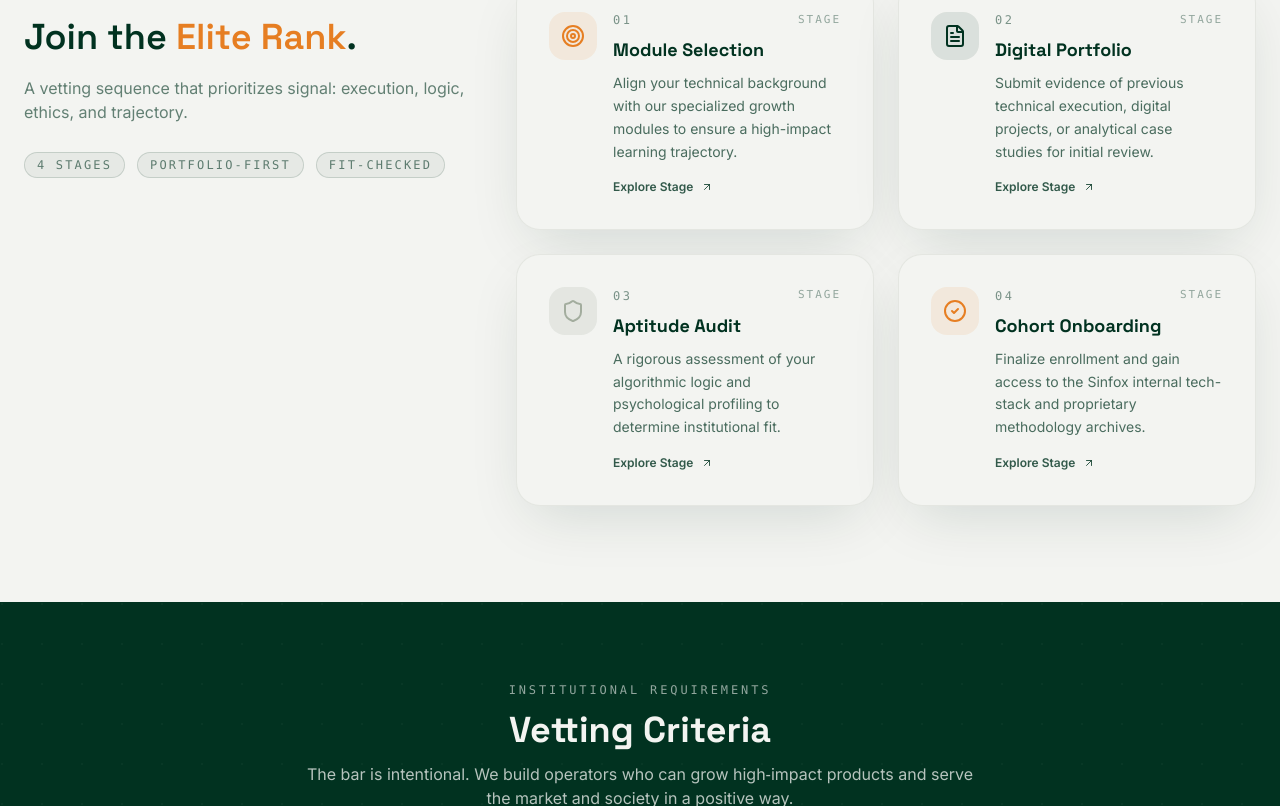
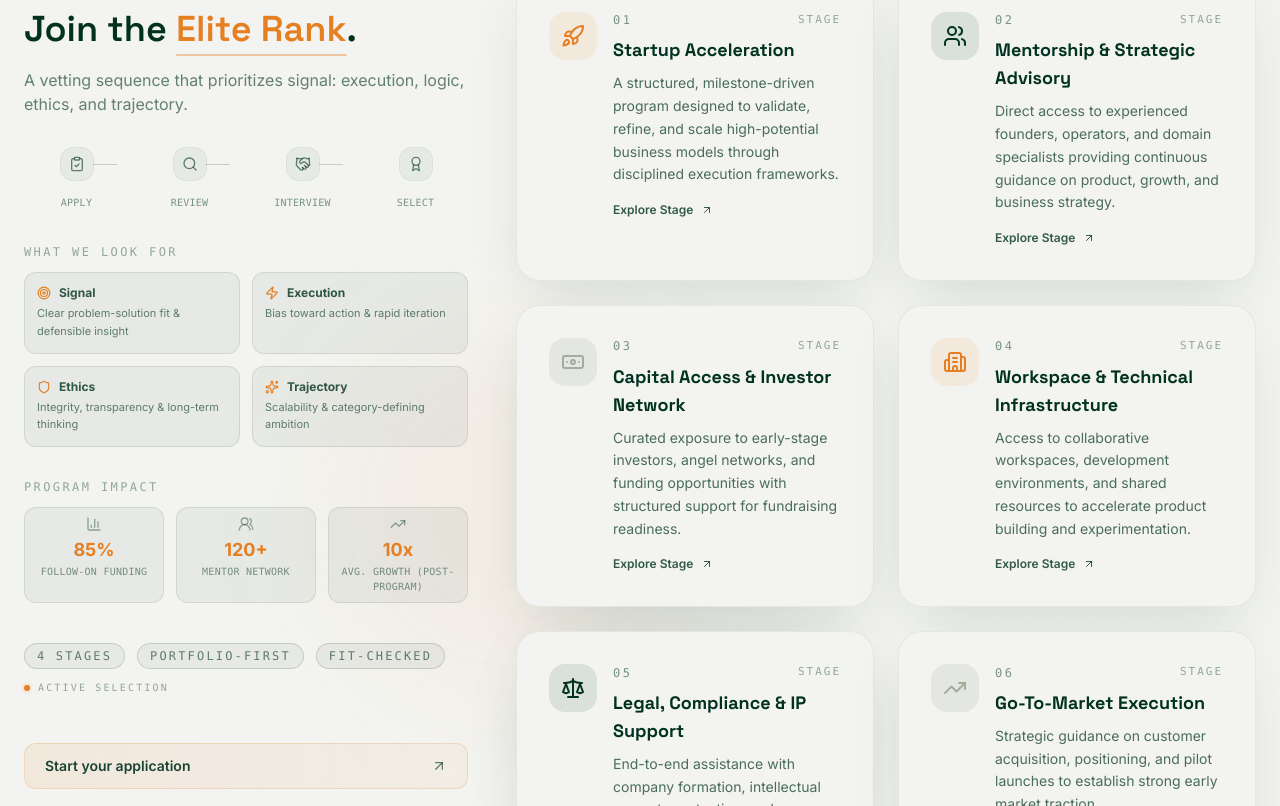
Before and after one commit to anirudhkaturu/sinfox-academy, a Next.js app: page /incubations in a window 1280 px wide. Shown: the part 414-1220 px from the top of the page. Built offline with nearby package versions, Linux system fonts and the light colour scheme.

Commit message:
more accurate hero section numbers, updated incubation details

```diff
--- a/src/app/incubations/_components/SelectionProcessSection.tsx
+++ b/src/app/incubations/_components/SelectionProcessSection.tsx
@@ -1,80 +1,298 @@
 "use client";
 
 import { motion } from "framer-motion";
-import { ArrowUpRight, CheckCircle2, FileText, Shield, Target } from "lucide-react";
+import { ArrowUpRight } from "lucide-react";
 
 import { TactileCard } from "@/app/components/TactileCard";
+
+import {
+  Rocket,
+  Users,
+  Banknote,
+  Building2,
+  Scale,
+  TrendingUp,
+  Presentation,
+  Network,
+  ClipboardCheck,
+  Search,
+  Handshake,
+  Award,
+  Target,
+  Zap,
+  Shield,
+  Sparkles,
+  BarChart3,
+  Users2,
+  TrendingUp as TrendingUpIcon,
+} from "lucide-react";
 
 const steps = [
   {
     num: "01",
-    title: "Module Selection",
+    title: "Startup Acceleration",
     description:
-      "Align your technical background with our specialized growth modules to ensure a high-impact learning trajectory.",
-    icon: Target,
+      "A structured, milestone-driven program designed to validate, refine, and scale high-potential business models through disciplined execution frameworks.",
+    icon: Rocket,
     accent: "accent",
   },
   {
     num: "02",
-    title: "Digital Portfolio",
+    title: "Mentorship & Strategic Advisory",
     description:
-      "Submit evidence of previous technical execution, digital projects, or analytical case studies for initial review.",
-    icon: FileText,
+      "Direct access to experienced founders, operators, and domain specialists providing continuous guidance on product, growth, and business strategy.",
+    icon: Users,
     accent: "secondary",
   },
   {
     num: "03",
-    title: "Aptitude Audit",
+    title: "Capital Access & Investor Network",
     description:
-      "A rigorous assessment of your algorithmic logic and psychological profiling to determine institutional fit.",
-    icon: Shield,
+      "Curated exposure to early-stage investors, angel networks, and funding opportunities with structured support for fundraising readiness.",
+    icon: Banknote,
     accent: "tertiary",
   },
   {
     num: "04",
-    title: "Cohort Onboarding",
+    title: "Workspace & Technical Infrastructure",
     description:
-      "Finalize enrollment and gain access to the Sinfox internal tech-stack and proprietary methodology archives.",
-    icon: CheckCircle2,
+      "Access to collaborative workspaces, development environments, and shared resources to accelerate product building and experimentation.",
+    icon: Building2,
     accent: "accent",
   },
+  {
+    num: "05",
+    title: "Legal, Compliance & IP Support",
+    description:
+      "End-to-end assistance with company formation, intellectual property protection, and regulatory frameworks to ensure long-term stability.",
+    icon: Scale,
+    accent: "secondary",
+  },
+  {
+    num: "06",
+    title: "Go-To-Market Execution",
+    description:
+      "Strategic guidance on customer acquisition, positioning, and pilot launches to establish strong early market traction.",
+    icon: TrendingUp,
+    accent: "tertiary",
+  },
+  {
+    num: "07",
+    title: "Pitch Readiness & Demo Platforms",
+    description:
+      "Structured pitch development, storytelling refinement, and exclusive opportunities to present before investors and ecosystem leaders.",
+    icon: Presentation,
+    accent: "accent",
+  },
+  {
+    num: "08",
+    title: "Ecosystem & Strategic Partnerships",
+    description:
+      "Connections with industry, academia, and institutional partners to unlock collaboration, distribution, and growth opportunities.",
+    icon: Network,
+    accent: "secondary",
+  },
+];
+
+// Visual stages for the left column
+const selectionStages = [
+  { icon: ClipboardCheck, label: "Apply", description: "Initial submission" },
+  { icon: Search, label: "Review", description: "Due diligence" },
+  { icon: Handshake, label: "Interview", description: "Cultural & technical" },
+  { icon: Award, label: "Select", description: "Portfolio fit" },
+];
+
+// New: what we look for – four pillars
+const selectionPillars = [
+  {
+    icon: Target,
+    title: "Signal",
+    description: "Clear problem-solution fit & defensible insight",
+  },
+  {
+    icon: Zap,
+    title: "Execution",
+    description: "Bias toward action & rapid iteration",
+  },
+  {
+    icon: Shield,
+    title: "Ethics",
+    description: "Integrity, transparency & long-term thinking",
+  },
+  {
+    icon: Sparkles,
+    title: "Trajectory",
+    description: "Scalability & category-defining ambition",
+  },
+];
+
+// Program impact stats
+const impactStats = [
+  { value: "85%", label: "Follow-on funding", icon: BarChart3 },
+  { value: "120+", label: "Mentor network", icon: Users2 },
+  { value: "10x", label: "Avg. growth (post-program)", icon: TrendingUpIcon },
 ];
 
 export function SelectionProcessSection() {
   return (
-    <section className="pb-24">
-      <div className="max-w-7xl mx-auto px-6">
+    <section className="pb-24 relative">
+      {/* Subtle background texture */}
+      <div className="absolute inset-0 pointer-events-none overflow-hidden">
+        <div className="absolute top-1/4 left-1/4 w-96 h-96 bg-accent/5 rounded-full blur-3xl" />
+        <div className="absolute bottom-1/3 right-1/3 w-80 h-80 bg-secondary/5 rounded-full blur-2xl" />
+        <div
+          className="absolute inset-0 opacity-[0.015]"
+          style={{
+            backgroundImage: `radial-gradient(circle at 2px 2px, currentColor 1px, transparent 1px)`,
+            backgroundSize: "32px 32px",
+          }}
+        />
+      </div>
+
+      <div className="max-w-7xl mx-auto px-6 relative">
         <div className="grid lg:grid-cols-[minmax(0,1.2fr)_minmax(0,2fr)] gap-12 items-start">
+          {/* LEFT COLUMN – Enhanced with tactile elements and balanced height */}
           <motion.div
             initial={{ opacity: 0, y: 20 }}
             whileInView={{ opacity: 1, y: 0 }}
             viewport={{ once: true, margin: "-80px" }}
-            className="space-y-4"
+            className="space-y-8 relative group"
           >
-            <p className="text-sm font-mono uppercase tracking-[0.22em] text-secondary/50">
+            {/* Hover border effect */}
+            <div className="absolute -inset-6 rounded-2xl bg-linear-to-r from-secondary/5 via-transparent to-transparent opacity-0 group-hover:opacity-100 transition-opacity duration-700 pointer-events-none" />
+
+            <div className="relative space-y-8">
+              {/* Header */}
+              <div>
+                <p className="text-sm font-mono uppercase tracking-[0.22em] text-secondary/50 mb-2">
                   Candidate Selection
                 </p>
                 <h2 className="text-3xl md:text-4xl font-semibold text-secondary leading-tight">
-              Join the <span className="text-accent">Elite Rank</span>.
+                  Join the{" "}
+                  <span className="text-accent relative inline-block">
+                    Elite Rank
+                    <span className="absolute -bottom-1 left-0 w-full h-0.5 bg-accent/40 rounded-full" />
+                  </span>
+                  .
                 </h2>
-            <p className="text-secondary/60 max-w-md">
+                <p className="text-secondary/60 max-w-md mt-4">
                   A vetting sequence that prioritizes signal: execution, logic,
                   ethics, and trajectory.
                 </p>
+              </div>
 
-            <div className="pt-3 flex items-center gap-3 text-xs font-mono uppercase tracking-[0.18em] text-secondary/60">
-              <span className="px-3 py-1 rounded-full border border-secondary/15 bg-secondary/5">
-                4 Stages
+              {/* Visual 4‑stage overview */}
+              <div className="grid grid-cols-4 gap-2">
+                {selectionStages.map((stage, idx) => (
+                  <div
+                    key={stage.label}
+                    className="group/stage relative text-center"
+                  >
+                    <div className="relative flex justify-center mb-2">
+                      <div className="p-2 rounded-xl bg-secondary/5 group-hover/stage:bg-accent/10 transition-all duration-300 ring-1 ring-secondary/10 group-hover/stage:ring-accent/30">
+                        <stage.icon className="w-4 h-4 text-secondary/60 group-hover/stage:text-accent transition-colors" />
+                      </div>
+                      {/* Connector line between stages */}
+                      {idx < selectionStages.length - 1 && (
+                        <div className="absolute top-1/2 left-[calc(50%+1rem)] w-6 h-px bg-secondary/20 group-hover/stage:bg-accent/30 transition-colors" />
+                      )}
+                    </div>
+                    <span className="text-[10px] font-mono uppercase tracking-wide text-secondary/50 group-hover/stage:text-accent transition-colors">
+                      {stage.label}
                     </span>
-              <span className="px-3 py-1 rounded-full border border-secondary/15 bg-secondary/5">
-                Portfolio‑First
+                  </div>
+                ))}
+              </div>
+
+              {/* What We Look For – four pillars */}
+              <div className="space-y-3">
+                <p className="text-xs font-mono uppercase tracking-[0.2em] text-secondary/40">
+                  What We Look For
+                </p>
+                <div className="grid grid-cols-2 gap-3">
+                  {selectionPillars.map((pillar) => (
+                    <div
+                      key={pillar.title}
+                      className="group/pillar p-3 rounded-xl bg-secondary/5 border border-secondary/10 hover:border-accent/30 transition-all duration-300"
+                    >
+                      <div className="flex items-center gap-2 mb-1">
+                        <pillar.icon className="w-3.5 h-3.5 text-accent" />
+                        <span className="text-xs font-bold text-secondary/80">
+                          {pillar.title}
                         </span>
-              <span className="px-3 py-1 rounded-full border border-secondary/15 bg-secondary/5">
-                Fit‑Checked
+                      </div>
+                      <p className="text-[11px] text-secondary/60 leading-relaxed">
+                        {pillar.description}
+                      </p>
+                    </div>
+                  ))}
+                </div>
+              </div>
+
+              {/* Program Impact */}
+              <div className="space-y-3">
+                <p className="text-xs font-mono uppercase tracking-[0.2em] text-secondary/40">
+                  Program Impact
+                </p>
+                <div className="grid grid-cols-3 gap-3">
+                  {impactStats.map((stat) => (
+                    <div
+                      key={stat.label}
+                      className="text-center p-2 rounded-xl bg-secondary/5 border border-secondary/10"
+                    >
+                      <div className="flex justify-center mb-1">
+                        <stat.icon className="w-4 h-4 text-secondary/40" />
+                      </div>
+                      <div className="text-lg font-bold text-accent">
+                        {stat.value}
+                      </div>
+                      <div className="text-[10px] font-mono uppercase tracking-wide text-secondary/50">
+                        {stat.label}
+                      </div>
+                    </div>
+                  ))}
+                </div>
+              </div>
+
+              {/* Interactive badges + pulse */}
+              <div className="pt-2 flex flex-wrap items-center justify-between gap-3 text-xs font-mono uppercase tracking-[0.18em] text-secondary/60">
+                <div className="flex items-center gap-3">
+                  {["4 Stages", "Portfolio‑First", "Fit‑Checked"].map(
+                    (badge) => (
+                      <span
+                        key={badge}
+                        className="px-3 py-1 rounded-full border border-secondary/15 bg-secondary/5 hover:bg-accent/10 hover:border-accent/30 hover:text-accent transition-all duration-300 cursor-default"
+                      >
+                        {badge}
                       </span>
+                    ),
+                  )}
+                </div>
+                <div className="flex items-center gap-2 text-[10px] text-secondary/40">
+                  <span className="relative flex h-1.5 w-1.5">
+                    <span className="animate-ping absolute inline-flex h-full w-full rounded-full bg-accent/60 opacity-75" />
+                    <span className="relative inline-flex rounded-full h-1.5 w-1.5 bg-accent" />
+                  </span>
+                  <span>Active selection</span>
+                </div>
+              </div>
+
+              {/* Call to Action */}
+              <div className="pt-4">
+                <button
+                  type="button"
+                  className="group/cta w-full flex items-center justify-between px-5 py-3 rounded-xl bg-linear-to-r from-accent/10 to-accent/5 border border-accent/20 hover:border-accent/40 transition-all duration-300"
+                >
+                  <span className="text-sm font-semibold text-secondary/90 group-hover/cta:text-accent transition-colors">
+                    Start your application
+                  </span>
+                  <ArrowUpRight className="w-4 h-4 text-secondary/60 group-hover/cta:text-accent transition-colors" />
+                </button>
+              </div>
             </div>
           </motion.div>
 
+          {/* RIGHT COLUMN – Unchanged */}
           <div className="grid sm:grid-cols-2 gap-6">
             {steps.map((step, i) => (
               <TactileCard key={step.num} delay={i * 0.06} className="h-full">
--- a/src/app/sections/Hero.tsx
+++ b/src/app/sections/Hero.tsx
@@ -78,9 +78,9 @@ export const Hero = React.memo(function Hero() {
 
   const stats = useMemo(
     () => [
-      { value: "500+", label: "Graduates" },
-      { value: "94%", label: "Placement Rate" },
-      { value: "$120k", label: "Avg. Salary" },
+      { value: "500+", label: "Students Trained" },
+      { value: "94%", label: "Course Completion Rate" },
+      { value: "30+", label: "Startups Incubated" },
     ],
     [],
   );
```
Lines whose indentation alone changed are shown as unchanged.
